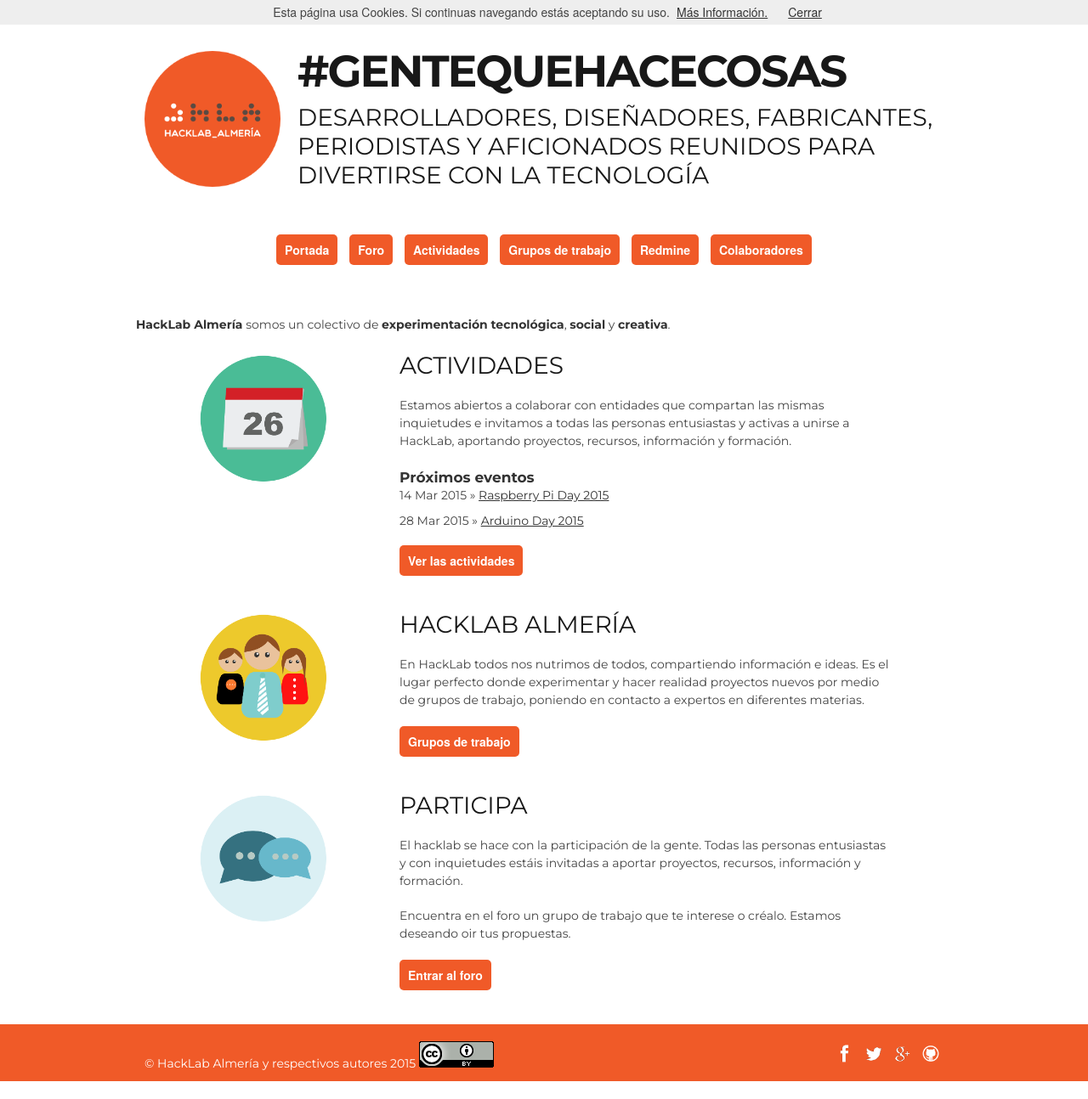
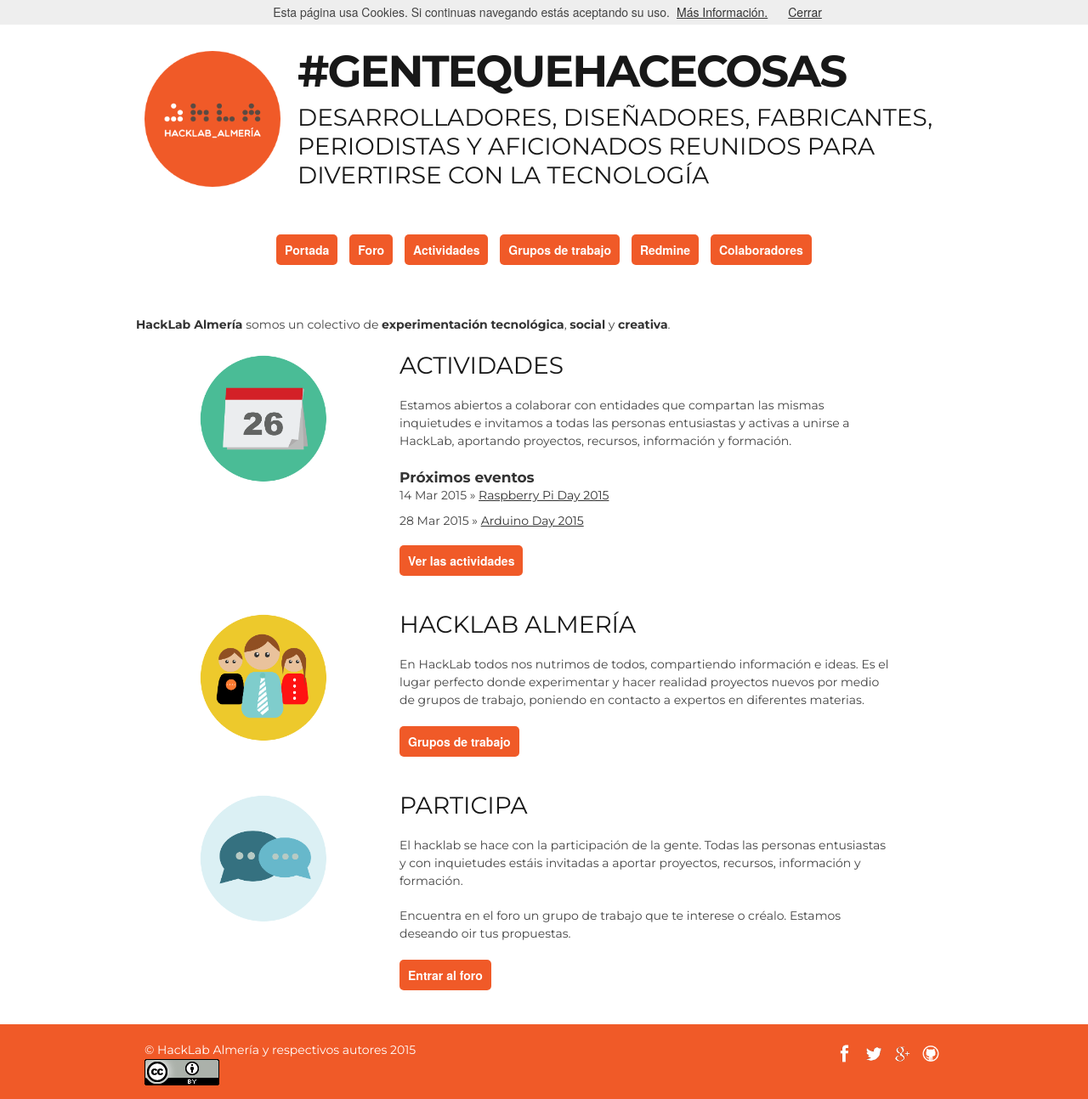
Before and after one commit to HackLab-Almeria/hacklab-almeria.github.io, a Jekyll site: the page built from index.html, in a window 1280 px wide. Shown: the whole page at 85% size. Built offline with Jekyll 4.4.1, drawn with Linux system fonts in a browser that asks for light colours; comment, search, counter and statistics services are not loaded; before the commit the page ends 1273 px from its top, so only the background shows below that.

Commit message:
Cambio menor en el layout 'portada'

```diff
--- a/_layouts/portada.html
+++ b/_layouts/portada.html
@@ -74,7 +74,7 @@
     <footer>
       <div class="container">
         <div class="eight columns">
-          © HackLab Almería y respectivos autores 2015 <a href="https://creativecommons.org/licenses/by/4.0/"><img style="vertical-align: text-middle;" alt="Attribution 4.0 International (CC BY 4.0)" src="/recursos/CC-by.png" /></a>
+          © HackLab Almería y respectivos autores 2015 <a href="https://creativecommons.org/licenses/by/4.0/"><br><img style="vertical-align: text-middle;" alt="Attribution 4.0 International (CC BY 4.0)" src="/recursos/CC-by.png" /></a>
         </div>
         <div class="eight columns right">
                 <a href="https://es-es.facebook.com/HackLabAlmeria" title="Facebook de HackLab Almería">
```
